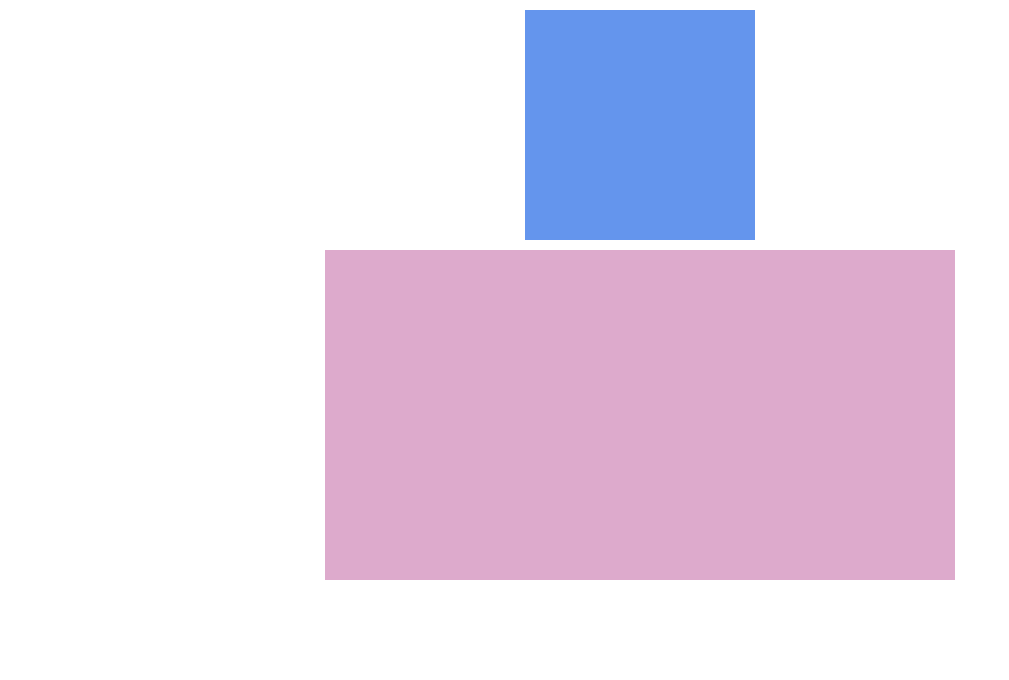
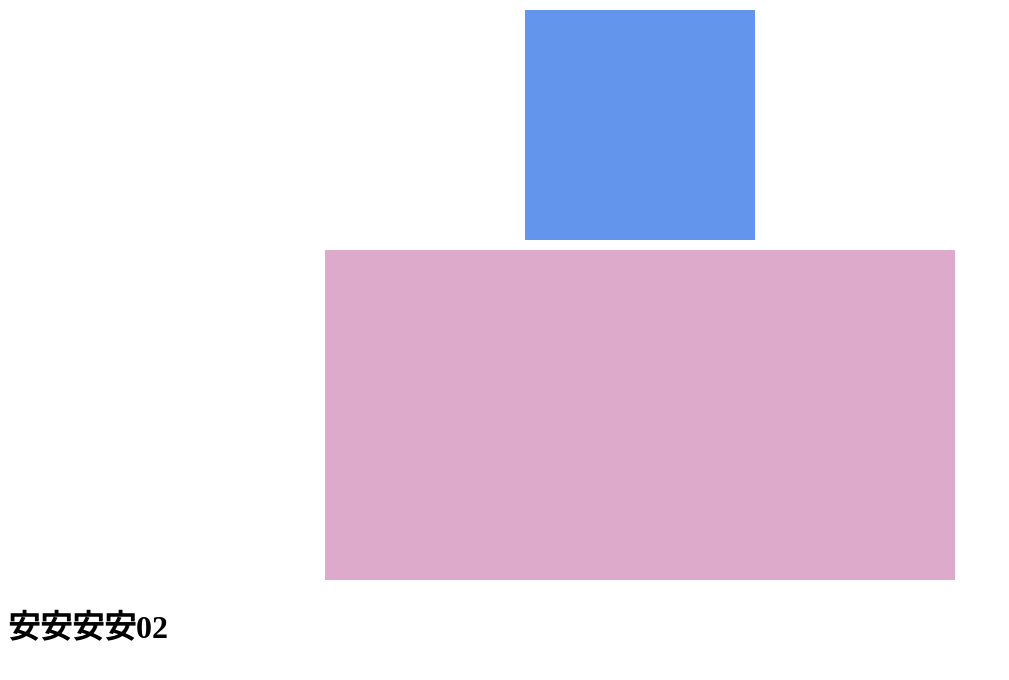
Before and after one commit to Titiyi11/A_project, a plain HTML site: page index.html in a window 1280 px wide. Shown: the whole page, without its empty margins (0-1009 px from the left). Drawn offline with Linux system fonts and the light colour scheme.

Commit message:
新增標題

```diff
--- a/index.html
+++ b/index.html
@@ -10,5 +10,6 @@
 <body>
     <div class="aaa"></div>
     <div class="bbb"></div>
+    <h1>安安安安02</h1>
 </body>
 </html>
```
